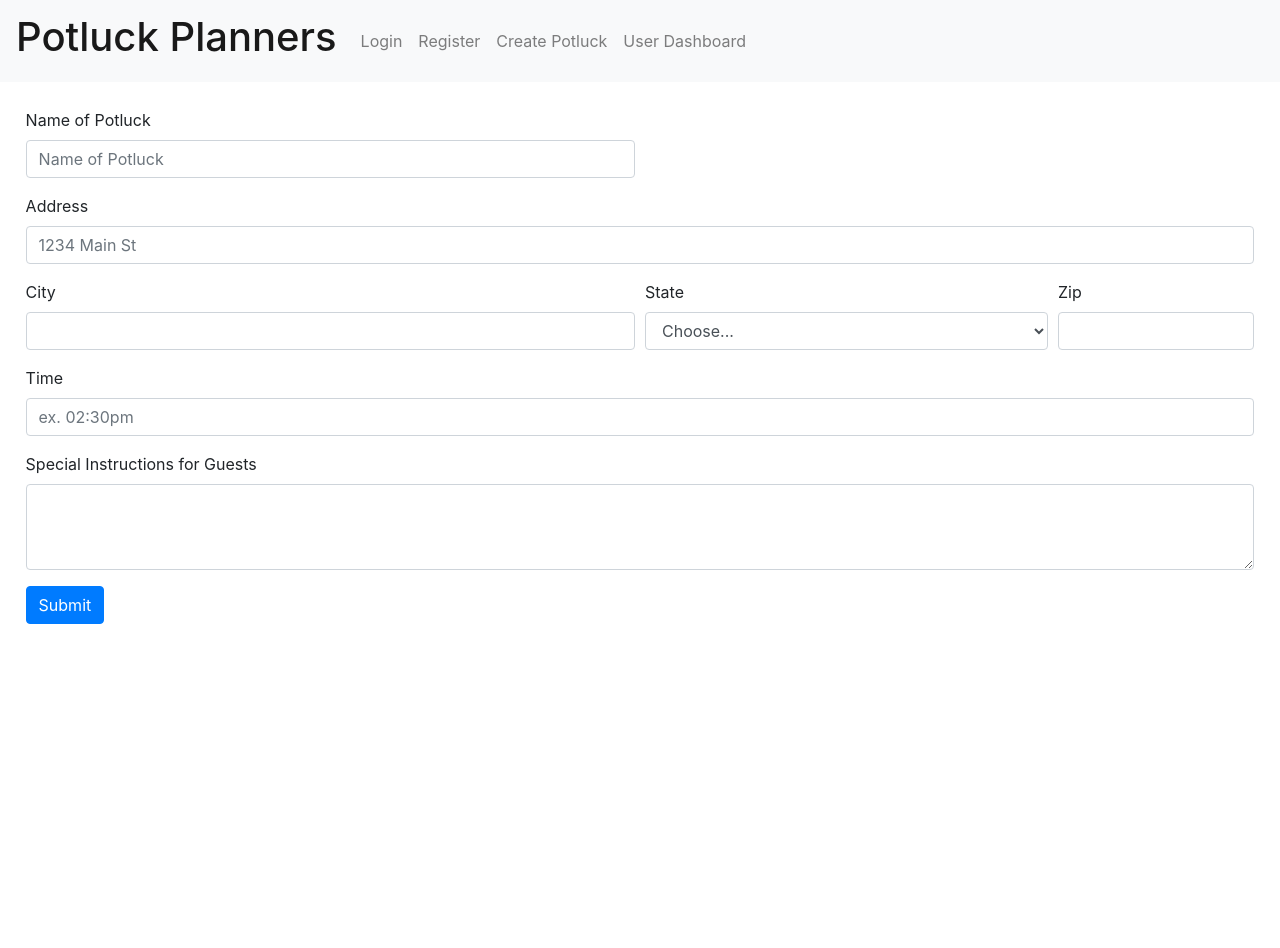
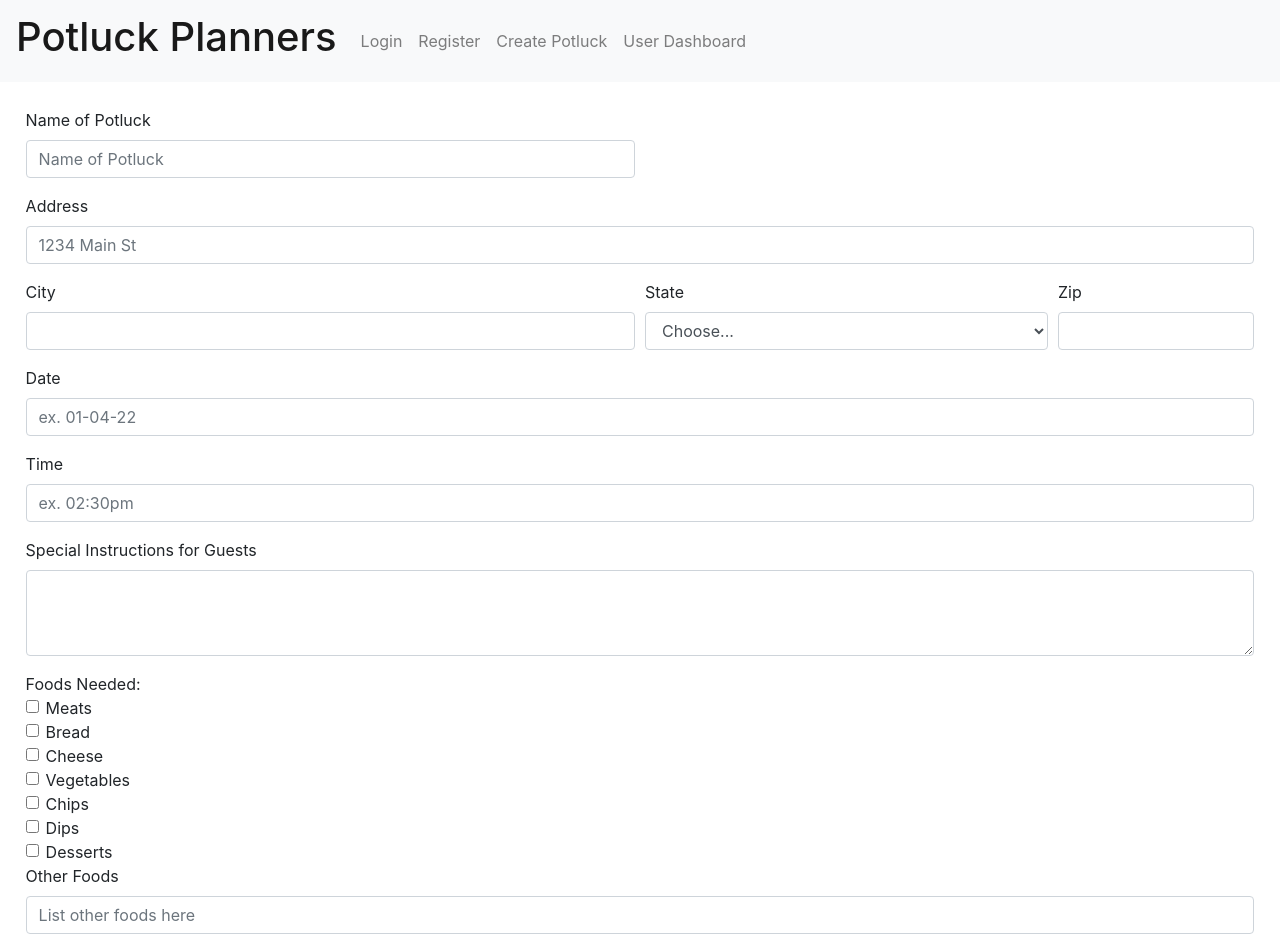
Before and after one commit to Build-Week-Pot/front-end, a React (Create React App) app in the folder front-end/: page /create in a window 1280 px wide. Shown: the top 948 px of the page. Before the commit the page ends 800 px from the top, so only its background shows below. Built offline with nearby package versions, Linux system fonts and the light colour scheme.

Commit message:
added foods needed for form

```diff
--- a/front-end/src/components/Form.js
+++ b/front-end/src/components/Form.js
@@ -10,17 +10,17 @@ export default function Form() {
       <div class="form-row">
         <div class="form-group col-md-6">
           <label for="inputName">Name of Potluck</label>
-          <input type="text" class="form-control" id="inputPassword" placeholder="Name of Potluck"/>
+          <input type="text" class="form-control" id="formName" placeholder="Name of Potluck"/>
         </div>
       </div>
       <div class="form-group">
         <label for="inputAddress">Address</label>
-        <input type="text" class="form-control" id="inputAddress" placeholder="1234 Main St"/>
+        <input type="text" class="form-control" id="formAddress" placeholder="1234 Main St"/>
       </div>
       <div class="form-row">
         <div class="form-group col-md-6">
           <label for="inputCity">City</label>
-          <input type="text" class="form-control" id="inputCity"/>
+          <input type="text" class="form-control" id="formCity"/>
         </div>
         <div class="form-group col-md-4">
           <label for="inputState">State</label>
@@ -85,13 +85,64 @@ export default function Form() {
         </div>
       </div>
       <div class="form-group">
+        <label for="inputDate">Date</label>
+        <input type="text" class="form-control" id="inputDate" placeholder="ex. 01-04-22"/>
+      </div>
+      <div class="form-group">
         <label for="inputDate">Time</label>
-        <input type="text" class="form-control" id="inputTime" placeholder="ex. 02:30pm"/>
+        <input type="text" class="form-control" id="inputDate" placeholder="ex. 02:30pm"/>
       </div>
       <div class="form-group">
         <label for="special_instructions">Special Instructions for Guests</label>
         <textarea class="form-control" id="inputInstructions" rows="3"></textarea>
       </div>
+      Foods Needed:
+      <div class="form-check">
+        <input class="form-check-input" type="checkbox" value="" id="flexCheckDefault"/>
+        <label class="form-check-label" for="flexCheckDefault">
+          Meats
+        </label>
+      </div>
+      <div class="form-check">
+        <input class="form-check-input" type="checkbox" value="" id="flexCheckDefault"/>
+        <label class="form-check-label" for="flexCheckDefault">
+          Bread
+        </label>
+      </div>
+      <div class="form-check">
+        <input class="form-check-input" type="checkbox" value="" id="flexCheckDefault"/>
+        <label class="form-check-label" for="flexCheckDefault">
+          Cheese
+        </label>
+      </div>
+      <div class="form-check">
+        <input class="form-check-input" type="checkbox" value="" id="flexCheckDefault"/>
+        <label class="form-check-label" for="flexCheckDefault">
+          Vegetables
+        </label>
+      </div>
+      <div class="form-check">
+        <input class="form-check-input" type="checkbox" value="" id="flexCheckDefault"/>
+        <label class="form-check-label" for="flexCheckDefault">
+          Chips
+        </label>
+      </div>
+      <div class="form-check">
+        <input class="form-check-input" type="checkbox" value="" id="flexCheckDefault"/>
+        <label class="form-check-label" for="flexCheckDefault">
+          Dips
+        </label>
+      </div>
+      <div class="form-check">
+        <input class="form-check-input" type="checkbox" value="" id="flexCheckDefault"/>
+        <label class="form-check-label" for="flexCheckDefault">
+          Desserts
+        </label>
+      </div>
+      <div class="form-group">
+        <label for="inputDate">Other Foods</label>
+        <input type="text" class="form-control" id="inputDate" placeholder="List other foods here"/>
+      </div>
       <button type="submit" class="btn btn-primary">Submit</button>
     </form>
     )
```
